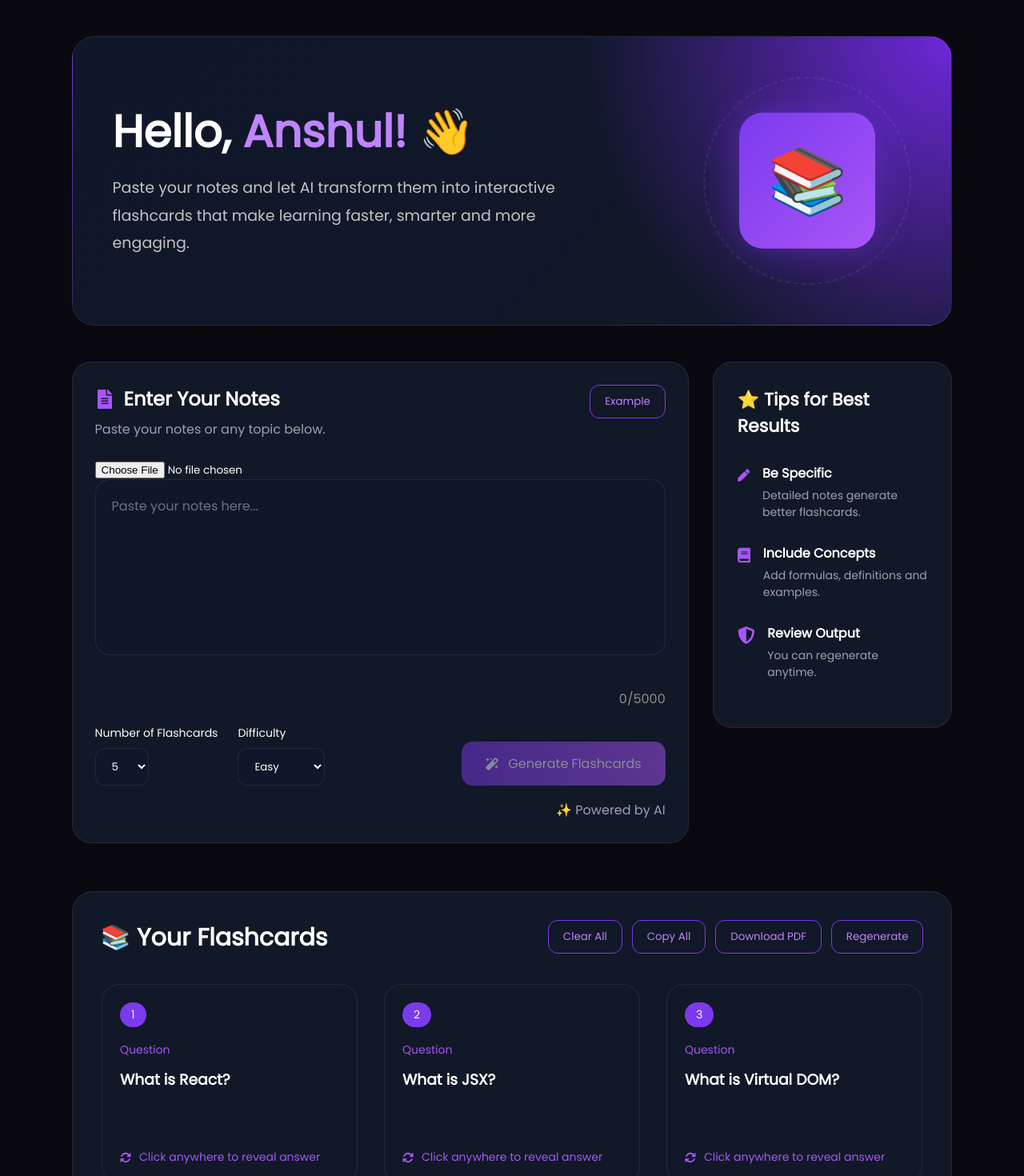
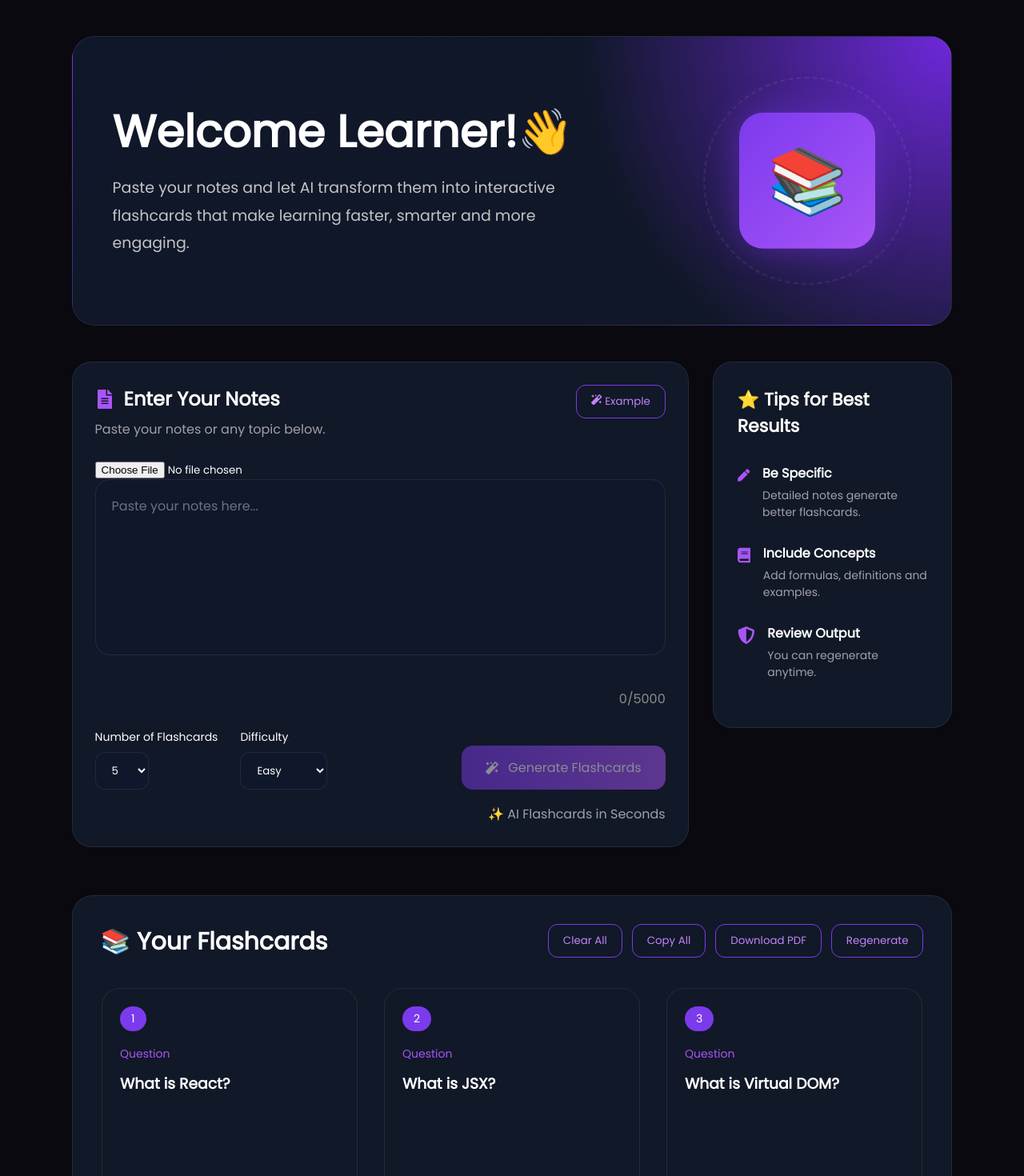
Before and after one commit to AnshulSharma2005/Study-Assistant, a React (Vite) app in the folder client/: page / in a window 1280 px wide. Shown: the part 80-1550 px from the top of the page at 80% size. Built offline with nearby package versions, Linux system fonts and the light colour scheme.

Commit message:
Enhanced UI

```diff
--- a/client/src/components/Flashcards/Flashcard.css
+++ b/client/src/components/Flashcards/Flashcard.css
@@ -6,7 +6,9 @@
 
     max-width :320px;
 
-    height :250px;
+    min-height :260px;
+
+    height :320px;
 
     cursor:pointer;
 
@@ -57,6 +59,8 @@
 
     flex-direction:column;
 
+    overflow:hidden;
+
 }
 
 .flashcard-back{
@@ -105,6 +109,10 @@
 
     flex:1;
 
+    overflow-y:auto;
+
+    padding-right :6px;
+
 }
 
 .flip-text{
@@ -127,3 +135,17 @@
     box-shadow:0 0 25px rgba(124,58,237,.30);
 
 }
+
+.flashcard h3::-webkit-scrollbar{
+
+    width :4px;
+
+}
+
+.flashcard h3::-webkit-scrollbar-thumb{
+
+    background:#7C3AED;
+
+    border-radius:10px;
+
+}
--- a/client/src/components/Hero/Hero.jsx
+++ b/client/src/components/Hero/Hero.jsx
@@ -10,8 +10,8 @@ function Hero() {
 
                 <h1>
 
-                    Hello,
-                    <span> Anshul! 👋</span>
+                    Welcome Learner!
+                    <span>👋</span>
 
                 </h1>
 
--- a/client/src/components/Navbar/Navbar.jsx
+++ b/client/src/components/Navbar/Navbar.jsx
@@ -19,9 +19,7 @@ function Navbar(){
 
             <button className="theme-btn">
 
-                <FaMoon/>
-
-                <span>Dark</span>
+                <span>✨ AI Powered</span>
 
             </button>
 
--- a/client/src/components/NotesInput/NotesInput.css
+++ b/client/src/components/NotesInput/NotesInput.css
@@ -20,7 +20,7 @@
 
     align-items:flex-start;
 
-    margin-bottom:25px;
+    margin-bottom :25px;
 
 }
 
@@ -46,7 +46,7 @@
 
     color:#A1A1AA;
 
-    margin-top:8px;
+    margin-top :8px;
 
 }
 
@@ -78,9 +78,9 @@
 
 textarea{
 
-    width:100%;
+    width :100%;
 
-    height:220px;
+    height :220px;
 
     resize:none;
 
@@ -98,7 +98,7 @@ textarea{
 
     font-size:16px;
 
-    margin-bottom:25px;
+    margin-bottom :25px;
 
 }
 
@@ -114,7 +114,13 @@ textarea::placeholder{
 
     justify-content:space-between;
 
-    align-items:end;
+    align-items:flex-end;
+
+    gap:30px;
+
+    margin-top :25px;
+
+    flex-wrap:wrap;
 
 }
 
@@ -122,7 +128,9 @@ textarea::placeholder{
 
     display:flex;
 
-    gap:25px;
+    gap:28px;
+
+    flex-wrap:wrap;
 
 }
 
@@ -130,7 +138,7 @@ textarea::placeholder{
 
     display:block;
 
-    margin-bottom:8px;
+    margin-bottom :8px;
 
     font-size:14px;
 
@@ -174,6 +182,8 @@ select{
 
     transition:.3s;
 
+    margin-left :auto;
+
 }
 
 .generate-btn:hover{
@@ -186,22 +196,22 @@ select{
 
 .powered{
 
-    text-align:right;
+    text-align :right;
 
     color:#A1A1AA;
 
-    margin-top:18px;
+    margin-top :18px;
 
 }
 .character-counter{
 
-    text-align:right;
+    text-align :right;
 
     color:#8B8B8B;
 
-    margin-top:10px;
+    margin-top :10px;
 
-    margin-bottom:20px;
+    margin-bottom :20px;
 
 }
 .disabled{
--- a/client/src/components/NotesInput/NotesInput.jsx
+++ b/client/src/components/NotesInput/NotesInput.jsx
@@ -77,7 +77,7 @@ const handleFile = (e) => {
 
                 <button className="example-btn" onClick={loadExample}>
 
-                    Example
+                    <FaMagic/> Example
 
                 </button>
 
@@ -200,7 +200,7 @@ const handleFile = (e) => {
 
             <p className="powered">
 
-                ✨ Powered by AI
+                ✨ AI Flashcards in Seconds
 
             </p>
 
```
